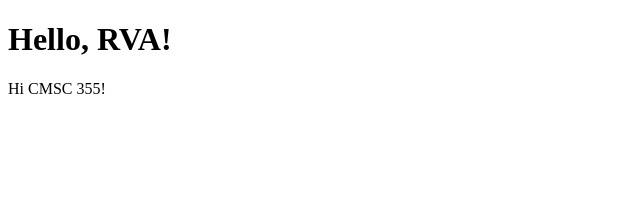
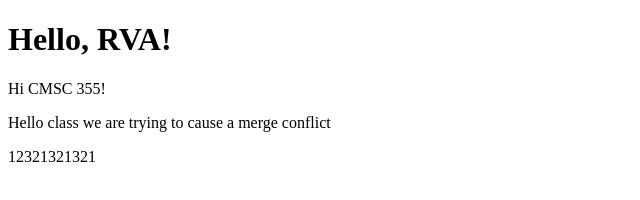
Before and after one commit to deHank/CMSC35500, a plain HTML site: page index.html in a window 1280 px wide. Shown: the whole page, without its empty margins (0-640 px from the left). Drawn offline with Linux system fonts and the light colour scheme.

Commit message:
changes to index

```diff
--- a/index.html
+++ b/index.html
@@ -9,5 +9,7 @@
 <body>
     <h1>Hello, RVA!</h1>
     <p>Hi CMSC 355!</p>
+    <p>Hello class we are trying to cause a merge conflict</p>
+    <p>12321321321</p>
 </body>
 </html>
```
